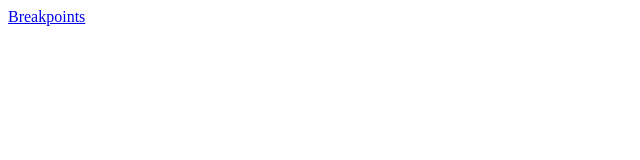
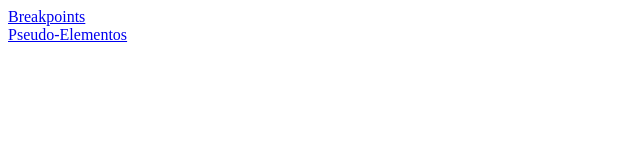
Before and after one commit to thehenriquevenancio/Aula-06, a plain HTML site: page index.html in a window 1280 px wide. Shown: the whole page, without its empty margins (0-640 px from the left). Drawn offline with Linux system fonts and the light colour scheme.

Commit message:
Update index.html

```diff
--- a/index.html
+++ b/index.html
@@ -6,6 +6,7 @@
     <title>Aula 06</title>
 </head>
 <body>
-    <a href="breakpoints.html">Breakpoints</a>
+    <a href="breakpoints.html">Breakpoints</a><br/>
+    <a href="elementos.html">Pseudo-Elementos</a>
 </body>
 </html>
```
